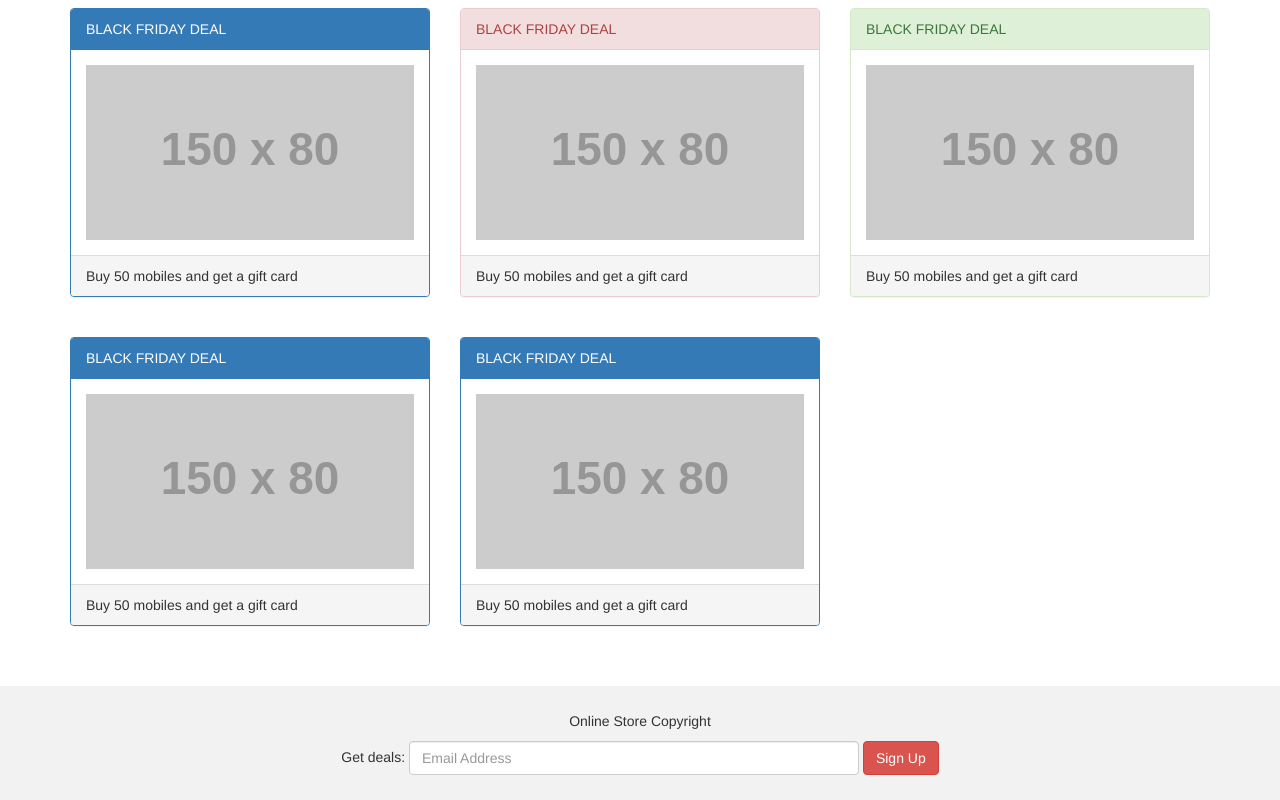
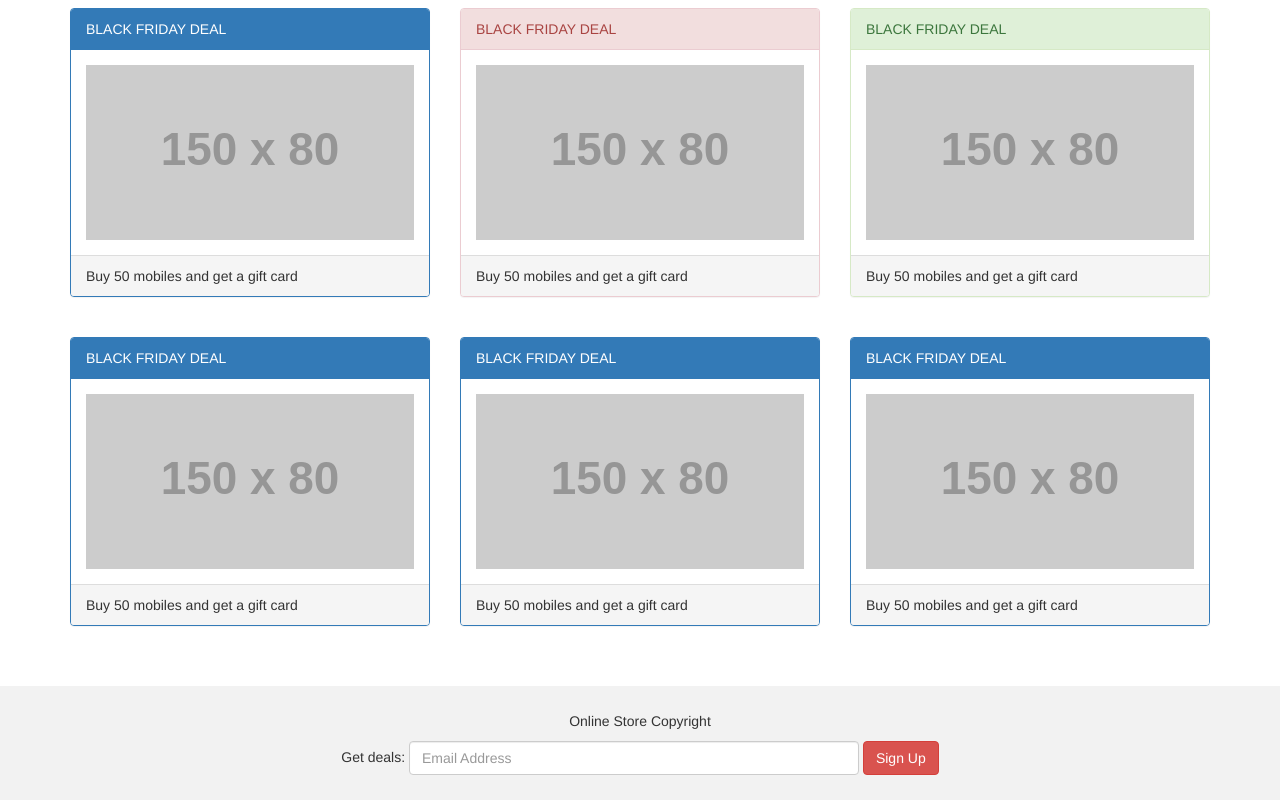
Before and after one commit to delmar-moreno/delmar-moreno.github.io, a plain HTML site: page index.html in a window 1280 px wide. Shown: the part 334-1134 px from the top of the page. Drawn offline with nearby package versions, Linux system fonts and the light colour scheme; placeholder pictures from the web are drawn by us.

Commit message:
Revert "changing title and removing black friday column"
This reverts commit d587b21ff6598331310aefac56306753ceb4f4ad.

```diff
--- a/index.html
+++ b/index.html
@@ -1,7 +1,7 @@
 <!DOCTYPE html>
 <html lang="en">
 <head>
-	<title>WELCOME TO MY STORE</title>
+	<title>Bootstrap Example</title>
 	<meta charset="utf-8">
 	<meta name="viewport" content="width=device-width, initial-scale=1">
 	<link rel="stylesheet" href="https://maxcdn.bootstrapcdn.com/bootstrap/3.3.7/css/bootstrap.min.css">
@@ -103,7 +103,13 @@
 				<div class="panel-footer">Buy 50 mobiles and get a gift card</div>
 			</div>
 		</div>
-
+		<div class="col-sm-4">
+			<div class="panel panel-primary">
+				<div class="panel-heading">BLACK FRIDAY DEAL</div>
+				<div class="panel-body"><img src="https://placehold.it/150x80?text=IMAGE" class="img-responsive" style="width:100%" alt="Image"></div>
+				<div class="panel-footer">Buy 50 mobiles and get a gift card</div>
+			</div>
+		</div>
 	</div>
 </div><br><br>
 
```
